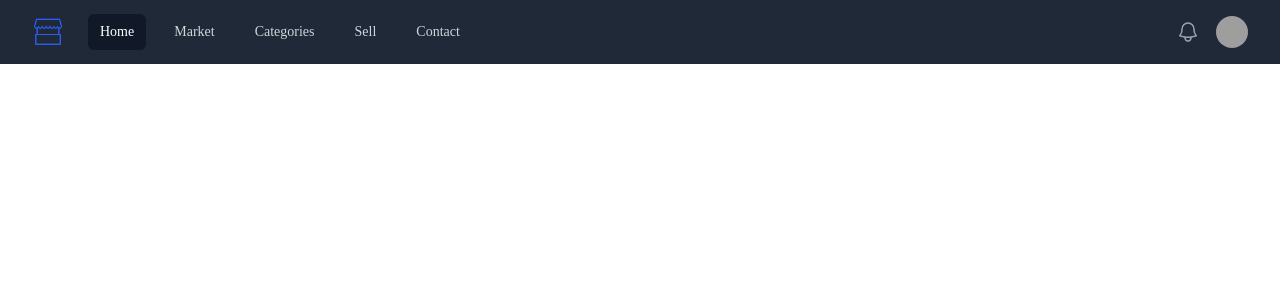
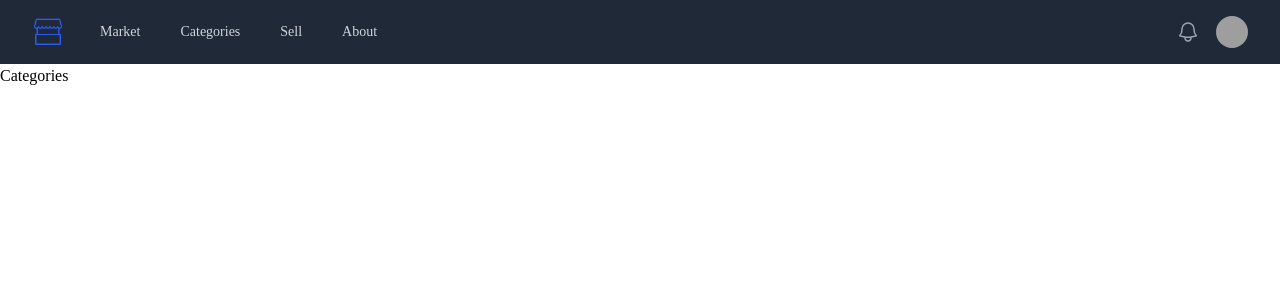
Before and after one commit to GrantLicata/Marketplace, a React (Create React App) app in the folder client/: page /categories in a window 1280 px wide. Shown: the top 300 px of the page. Built offline with nearby package versions, Linux system fonts and the light colour scheme; grey boxes are pictures that could not be loaded; a web font is replaced by a local one.

Commit message:
Routes generated and footer started

```diff
--- a/client/src/App.js
+++ b/client/src/App.js
@@ -4,6 +4,10 @@ import Login from './components/Login/Login';
 import Navigation from './components/Navigation/Navigation';
 import ProductList from './components/ProductList';
 import Registration from './components/Registration/Registration';
+import Categories from './components/Categories';
+import Sell from './components/Sell';
+import About from './components/About';
+import Footer from './components/Footer';
 
 function App() {
   return (
@@ -14,9 +18,12 @@ function App() {
           <Route path='/' element={<ProductList/>} />
           <Route path='/login' element={<Login/>} />
           <Route path='/registration' element={<Registration/>} />
-
+          <Route path='/categories' element={<Categories/>} />
+          <Route path='/sell' element={<Sell/>} />
+          <Route path='/about' element={<About/>} />
         </Routes>
       </BrowserRouter>
+      <Footer/>
     </div>
   );
 }
--- /dev/null
+++ b/client/src/components/About.js
@@ -0,0 +1,9 @@
+import React from 'react'
+
+const About = () => {
+  return (
+    <div>About</div>
+  )
+}
+
+export default About
--- /dev/null
+++ b/client/src/components/Categories.js
@@ -0,0 +1,9 @@
+import React from 'react'
+
+const Categories = () => {
+  return (
+    <div>Categories</div>
+  )
+}
+
+export default Categories
--- /dev/null
+++ b/client/src/components/Footer.js
@@ -0,0 +1,13 @@
+import React from 'react'
+
+const Footer = () => {
+  return (
+    <div className='static inset-x-0 bottom-0 bg-gray-600 text-white '>
+        {/* <h6>Designed and Built by Grant Licata</h6> */}
+    </div>
+  )
+}
+
+// Positioning needs to be fixed here....
+
+export default Footer
--- a/client/src/components/Navigation/Navigation.js
+++ b/client/src/components/Navigation/Navigation.js
@@ -4,11 +4,10 @@ import { Bars3Icon, BellIcon, XMarkIcon } from '@heroicons/react/24/outline'
 import logo from './images/market-100.png'
 
 const navigation = [
-  { name: 'Home', href: '#', current: true },
-  { name: 'Market', href: '#', current: false },
-  { name: 'Categories', href: '#', current: false },
-  { name: 'Sell', href: '#', current: false },
-  { name: 'Contact', href: '#', current: false },
+  { name: 'Market', href: '/', current: false },
+  { name: 'Categories', href: '/categories', current: false },
+  { name: 'Sell', href: '/sell', current: false },
+  { name: 'About', href: '/about', current: false },
 ]
 
 function classNames(...classes) {
--- /dev/null
+++ b/client/src/components/Sell.js
@@ -0,0 +1,9 @@
+import React from 'react'
+
+const Sell = () => {
+  return (
+    <div>Sell</div>
+  )
+}
+
+export default Sell
```
